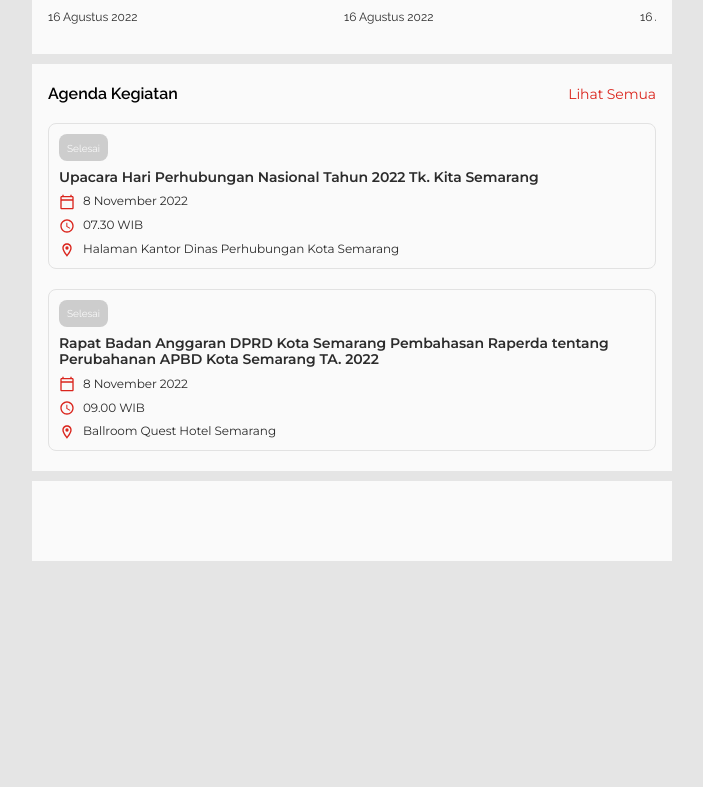
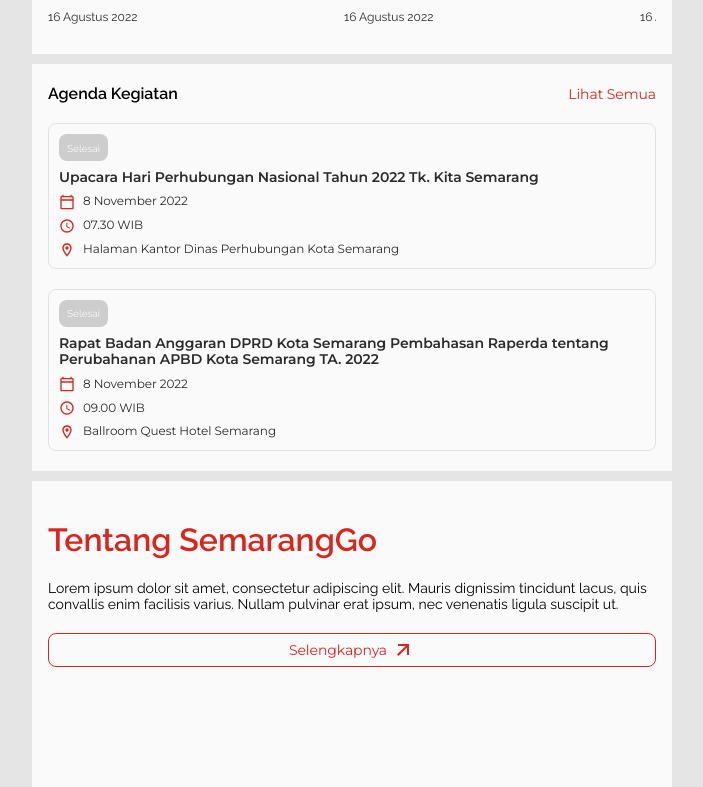
Before and after one commit to sccicitb/ta-SemarangGo-frontend, a React (Vite) app: page / in a window 1280 px wide. Shown: the part 1203-1990 px from the top of the page, without its empty margins (288-991 px from the left). Before the commit the page ends 1764 px from the top, so only its background shows below. Built offline with nearby package versions, Linux system fonts and the light colour scheme.

Commit message:
feat: semarang section

```diff
--- a/src/components/agendaCard/AgendaCard.module.css
+++ b/src/components/agendaCard/AgendaCard.module.css
@@ -1,5 +1,3 @@
-
-
 .agendaCard {
   display: flex;
   flex-direction: column;
--- /dev/null
+++ b/src/components/semarangGoSection/SemarangGoSection.module.css
@@ -0,0 +1,58 @@
+@import "../../variables/font-variable.module.css";
+
+.sectionWrapper {
+  display: flex;
+  flex-direction: column;
+  align-items: start;
+  padding: 40px 0px;
+  row-gap: 20px;
+
+  width: 100%;
+
+  background: var(--clr-mono-white);
+}
+
+.titleText {
+  color: var(--clr-primary-red-main);
+  white-space: normal;
+  margin: 0px;
+}
+
+.buttonWrapper {
+  width: 100%;
+  height: auto;
+}
+
+.contentText {
+  margin: 0px;
+}
+
+.button {
+  display: flex;
+  width: 100%;
+  flex-direction: row;
+  justify-content: center;
+  align-items: center;
+  padding: 4px 8px;
+  column-gap: 4px;
+  color: var(--clr-primary-red-main);
+
+  background-color: var(--clr-mono-white);
+  border: 1px solid var(--clr-primary-red-main);
+  border-radius: 8px;
+
+  text-align: center;
+  text-decoration: none;
+}
+
+
+.iconWrapper {
+  width: 24px;
+  height: 24px;
+  align-items: center;
+}
+
+.icon {
+  width: 100%;
+  height: auto;
+}
--- /dev/null
+++ b/src/components/semarangGoSection/SemarangGoSection.tsx
@@ -0,0 +1,29 @@
+import { RiArrowRightUpLine as LinkIcon } from "react-icons/ri";
+import styles from "./SemarangGoSection.module.css";
+import fontStyles from "@/variables/font-variable.module.css"
+
+
+const SemarangGoSection: React.FC = () => {
+  return (
+    <div className={styles.sectionWrapper}>
+      <div>
+        <h1 className={styles.titleText}>Tentang SemarangGo</h1>
+      </div>
+      <div>
+        <p className={`${fontStyles.regular} ${styles.contentText}`}>
+          Lorem ipsum dolor sit amet, consectetur adipiscing elit. Mauris dignissim tincidunt lacus, quis convallis enim facilisis varius. Nullam pulvinar erat ipsum, nec venenatis ligula suscipit ut.
+        </p>
+      </div>
+      <div className={styles.buttonWrapper}>
+        <button className={`${fontStyles.button} ${styles.button}`}>
+          Selengkapnya
+          <div className={styles.iconWrapper}>
+            <LinkIcon className={styles.icon}/>
+          </div>
+        </button>
+      </div>
+    </div>
+  )
+}
+
+export default SemarangGoSection;
--- a/src/pages/index.tsx
+++ b/src/pages/index.tsx
@@ -11,10 +11,10 @@ import PopularServiceSection from "@/components/popularServiceSection/PopularSer
 import Carousel from "@/components/carousel/Carousel";
 import SmartCityAnalysisSection from "@/components/smartCityAnalysisSection/SmartCityAnalysisSection";
 import { NewsCardTypes } from "@/models/newsCard";
-import NewsCard from "@/components/newsCard/NewsCard";
 import NewsSection from "@/components/newsSection/NewsSection";
 import { AgendaCardTypes } from "@/models/agendaCard";
 import AgendaSection from "@/components/agendaSection/AgendaSection";
+import SemarangGoSection from "@/components/semarangGoSection/SemarangGoSection";
 
 const newsData: NewsCardTypes.NewsCard[] = [
   {
@@ -71,6 +71,7 @@ function HomePage() {
           data={agendaData}
         />
         <Separator />
+        <SemarangGoSection />
       </main>
     </div>
   );
--- a/src/variables/font-variable.module.css
+++ b/src/variables/font-variable.module.css
@@ -98,10 +98,20 @@ body .italic {
 }
 
 .agendaContent{
-  font-family: 'Montserrat';
+  font-family: 'Montserrat', sans-serif;
   font-style: normal;
   font-weight: 400;
   font-size: 12px;
   line-height: 120%;
   letter-spacing: -0.006em;
 }
+
+.button {
+  font-family: 'Montserrat', sans-serif;
+  font-style: normal;
+  font-weight: 400;
+  font-size: 14px;
+  line-height: 100%;
+
+  letter-spacing: -0.006em;
+}
```
